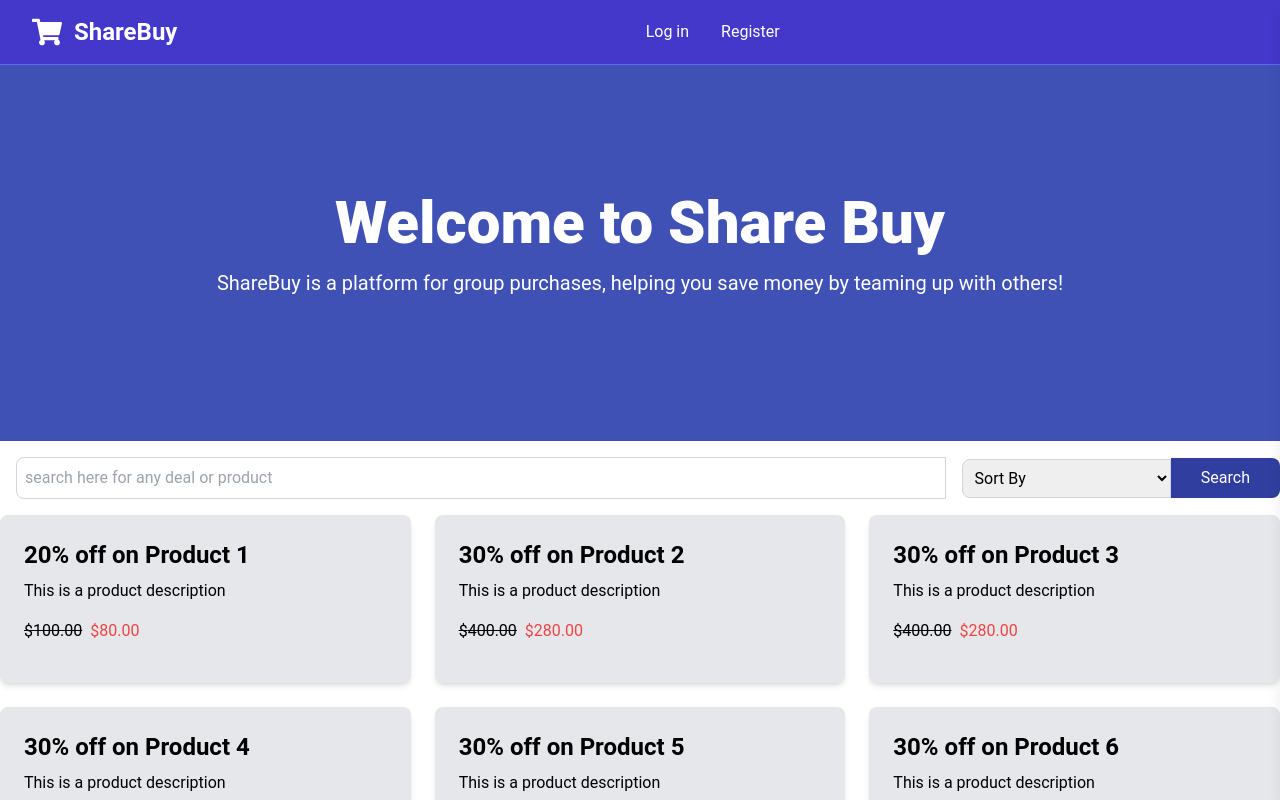
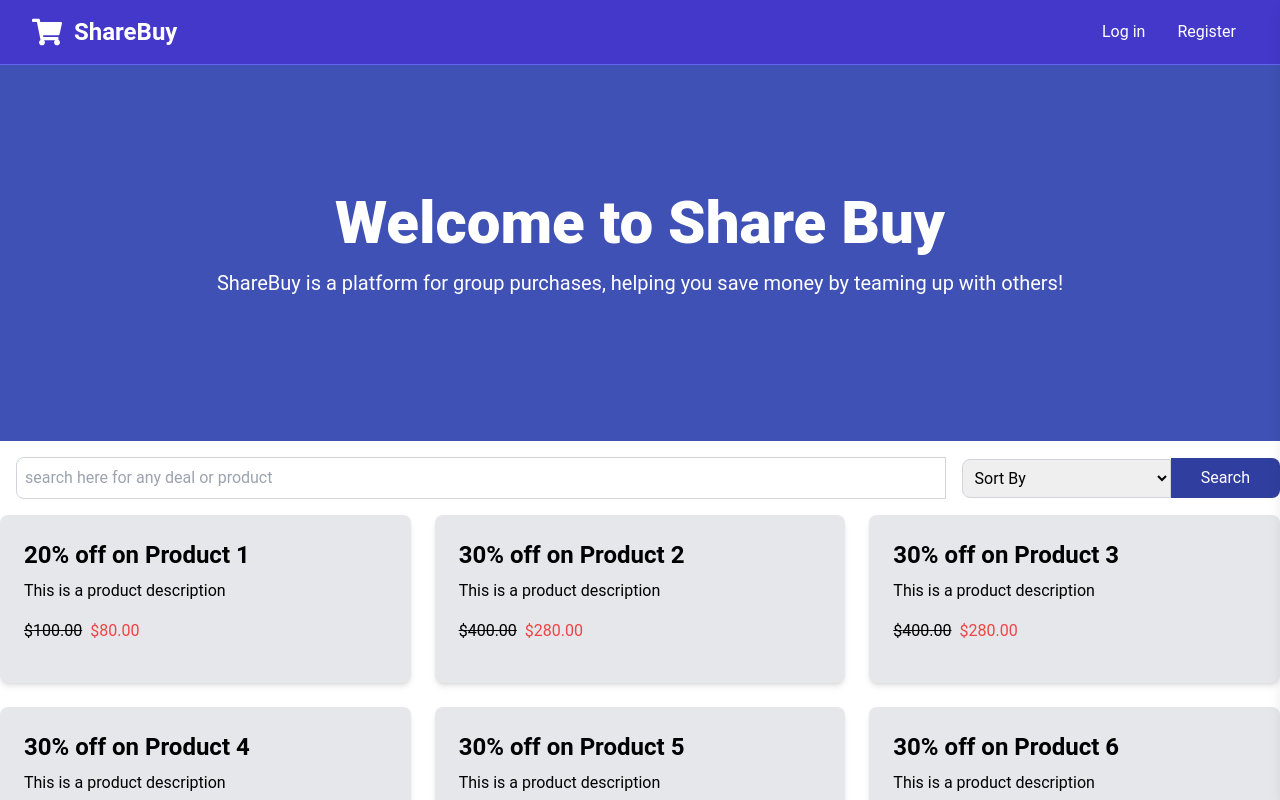
Before and after one commit to ShareBuy-final-project/Frontend, a React (Vite) app: page / in a window 1280 px wide. Shown: the top 800 px of the page. Built offline with nearby package versions, Linux system fonts and the light colour scheme.

Commit message:
navbar finished

```diff
--- a/src/components/Navbar.jsx
+++ b/src/components/Navbar.jsx
@@ -55,9 +55,9 @@ const Navbar = () => {
     </div>
   );
 
-  // Subcomponent for NavLinks
+  // Subcomponent for NavLinks (Login/Register) - Positioned on the left
   const NavLinks = () => (
-    <div className="flex space-x-2 mx-auto">
+    <div className="flex space-x-2 ml-auto">
       {!isLoggedIn && (
         <>
           <button
@@ -92,7 +92,7 @@ const Navbar = () => {
           {/* Left side (Logo and Cart) */}
           <LogoCart />
 
-          {/* Centered Navigation Links */}
+          {/* Centered Navigation Links (Login/Register) */}
           <NavLinks />
 
           {/* Profile Button (Visible after login) */}
```
